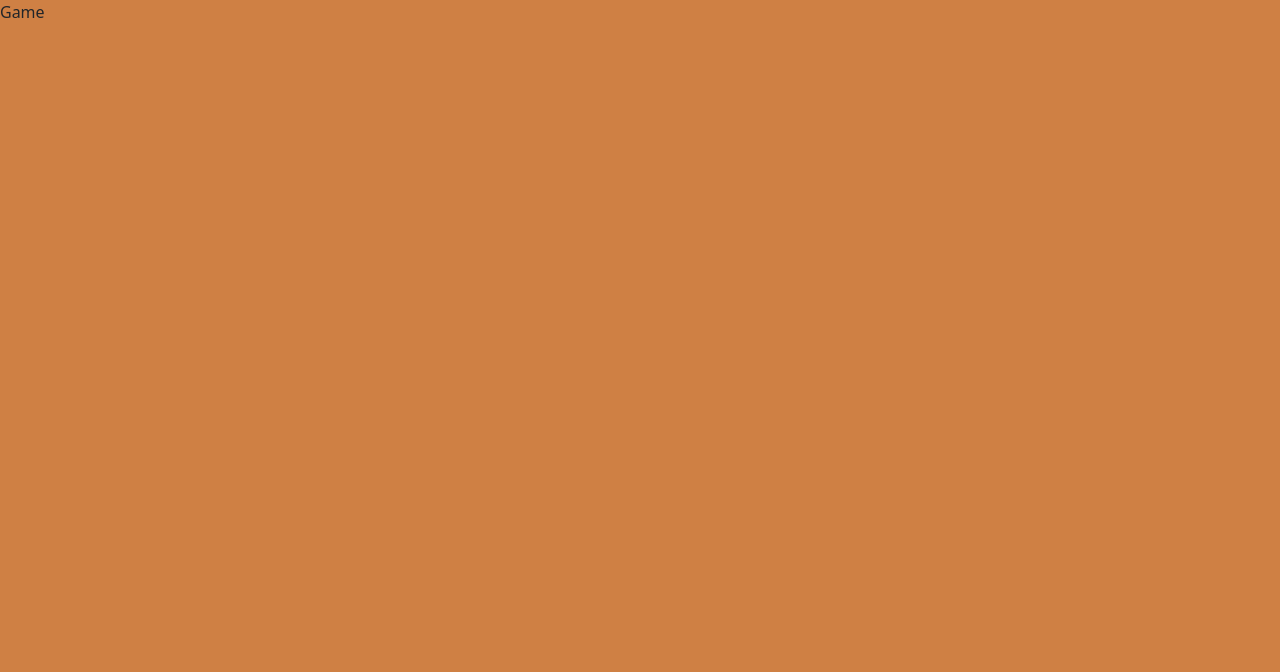
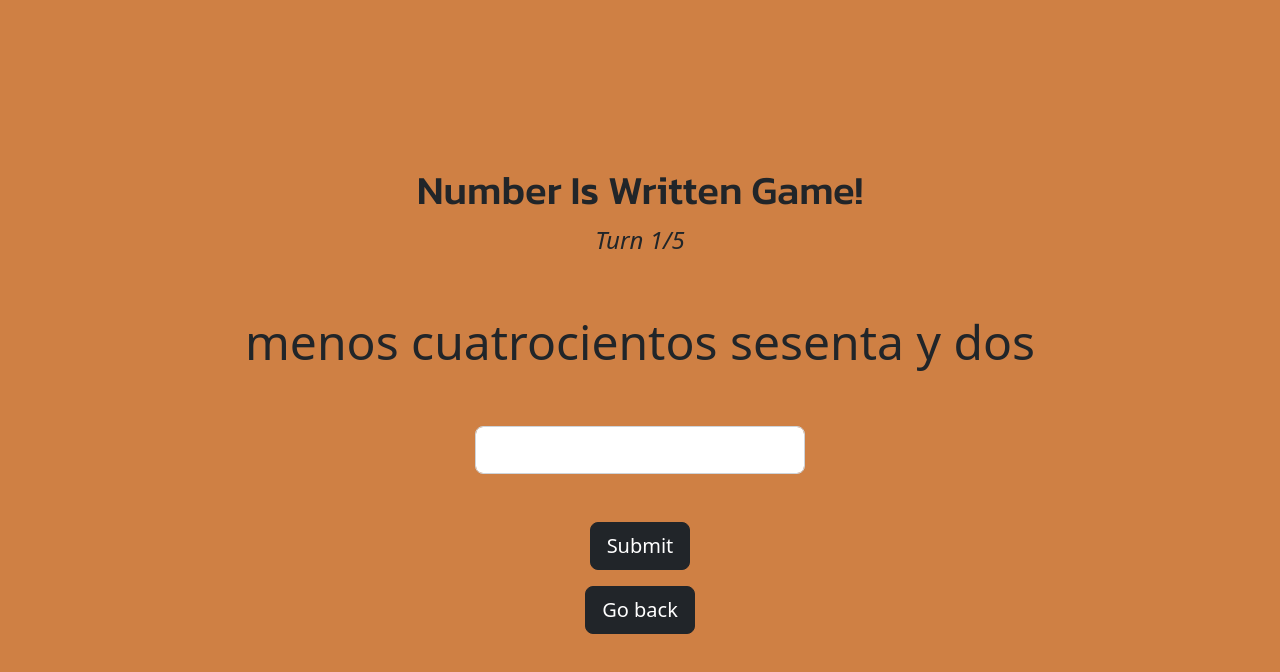
Before and after one commit to adam-carruthers/neifo, a React (Create React App) app: page / in a window 1280 px wide. Both pictures are taken after a click on the button "Start Game". Shown: the top 672 px of the page. Built offline with nearby package versions, Linux system fonts and the light colour scheme.

Commit message:
First basic game implemented!

```diff
--- /dev/null
+++ b/src/components/NumberIsWrittenGame.tsx
@@ -0,0 +1,100 @@
+import React, { FormEvent, useMemo, useState } from "react";
+import num2wordsEs from "../num2words/es";
+
+interface NumberStage {
+  i: number;
+  n: number;
+  text: string;
+}
+
+const N_STAGES = 5;
+const MIN_NUMBER = -10000;
+const MAX_NUMBER = 10000;
+
+const generateStages = (): NumberStage[] => {
+  const randomNumbers: number[] = [];
+  for (let index = 0; index < N_STAGES; index++) {
+    const randomNumber = Math.round(
+      Math.random() * (MAX_NUMBER - MIN_NUMBER) + MIN_NUMBER
+    );
+    randomNumbers.push(randomNumber);
+  }
+
+  return randomNumbers.map((n, i) => ({ n, i, text: num2wordsEs(n) }));
+};
+
+interface Props {
+  goToMenu: () => void;
+}
+
+const NumberIsWrittenGame = ({ goToMenu }: Props) => {
+  const stages: NumberStage[] = useMemo(generateStages, []);
+
+  const [currentStageI, setCurrentStageI] = useState(0);
+
+  const [guess, setGuess] = useState("");
+
+  const currentStage = stages[currentStageI];
+
+  const onSubmit = (e: FormEvent<HTMLFormElement>) => {
+    e.preventDefault();
+
+    if (parseInt(guess) == currentStage.n) {
+      alert("correct!");
+    } else {
+      alert(
+        `not right this time, the answer for ${currentStage.text} was ${currentStage.n}`
+      );
+    }
+
+    if (currentStageI < stages.length - 1) {
+      setGuess("");
+      setCurrentStageI(currentStageI + 1);
+    } else {
+      alert("You finished the game!");
+      goToMenu();
+    }
+  };
+
+  return (
+    <div className="container">
+      <div className="minh-vh d-flex flex-column justify-content-center align-items-center py-5">
+        <h1 className="mb-2">Number Is Written Game!</h1>
+
+        <div className="mb-5 fs-4">
+          <i>
+            Turn {currentStageI + 1}/{stages.length}
+          </i>
+        </div>
+
+        <div style={{ fontSize: "3em" }} className="mb-5">
+          {currentStage.text}
+        </div>
+
+        <form
+          onSubmit={onSubmit}
+          className="d-flex flex-column justify-content-center align-items-center"
+        >
+          <input
+            type="text"
+            className="form-control form-control-lg mb-5 w-100"
+            value={guess}
+            onChange={(e) => setGuess(e.target.value)}
+          />
+
+          <input
+            type="submit"
+            className="btn btn-lg btn-dark mb-3"
+            value="Submit"
+          />
+        </form>
+
+        <button className="btn btn-lg btn-dark" onClick={goToMenu}>
+          Go back
+        </button>
+      </div>
+    </div>
+  );
+};
+
+export default NumberIsWrittenGame;
--- a/src/components/router/Router.tsx
+++ b/src/components/Router.tsx
@@ -1,5 +1,6 @@
 import React, { useState } from "react";
-import Menu from "../Menu";
+import NumberIsWrittenGame from "./NumberIsWrittenGame";
+import Menu from "./Menu";
 
 type RouterLocation = "menu" | "game";
 
@@ -7,12 +8,13 @@ const Router = () => {
   const [location, setLocation] = useState<RouterLocation>("menu");
 
   const goToGame = () => setLocation("game");
+  const goToMenu = () => setLocation("menu");
 
   switch (location) {
     case "menu":
       return <Menu goToGame={goToGame} />;
     case "game":
-      return <>Game</>;
+      return <NumberIsWrittenGame goToMenu={goToMenu} />;
     default:
       // eslint-disable-next-line @typescript-eslint/no-unused-vars
       const _exhaustiveCheck: never = location;
--- a/src/index.tsx
+++ b/src/index.tsx
@@ -3,7 +3,7 @@ import ReactDOM from "react-dom/client";
 
 import "./style/index.scss";
 
-import Router from "./components/router/Router";
+import Router from "./components/Router";
 
 import reportWebVitals from "./other/reportWebVitals";
 
--- a/src/style/importBootstrap.scss
+++ b/src/style/importBootstrap.scss
@@ -3,7 +3,6 @@
 // Include any default variable overrides here
 
 $headings-font-family: "Kanit", sans-serif;
-$body-bg: rgb(207, 128, 68);
 $primary: #431e0b;
 
 @import "bootstrap/scss/variables";
@@ -21,6 +20,7 @@ $primary: #431e0b;
 @import "bootstrap/scss/grid";
 
 @import "bootstrap/scss/buttons";
+@import "bootstrap/scss/forms";
 
 @import "bootstrap/scss/helpers";
 @import "bootstrap/scss/utilities/api";
--- a/src/style/index.scss
+++ b/src/style/index.scss
@@ -4,3 +4,7 @@
 .minh-vh {
   min-height: 100vh;
 }
+
+body {
+  background-color: rgb(207, 128, 68);
+}
```
